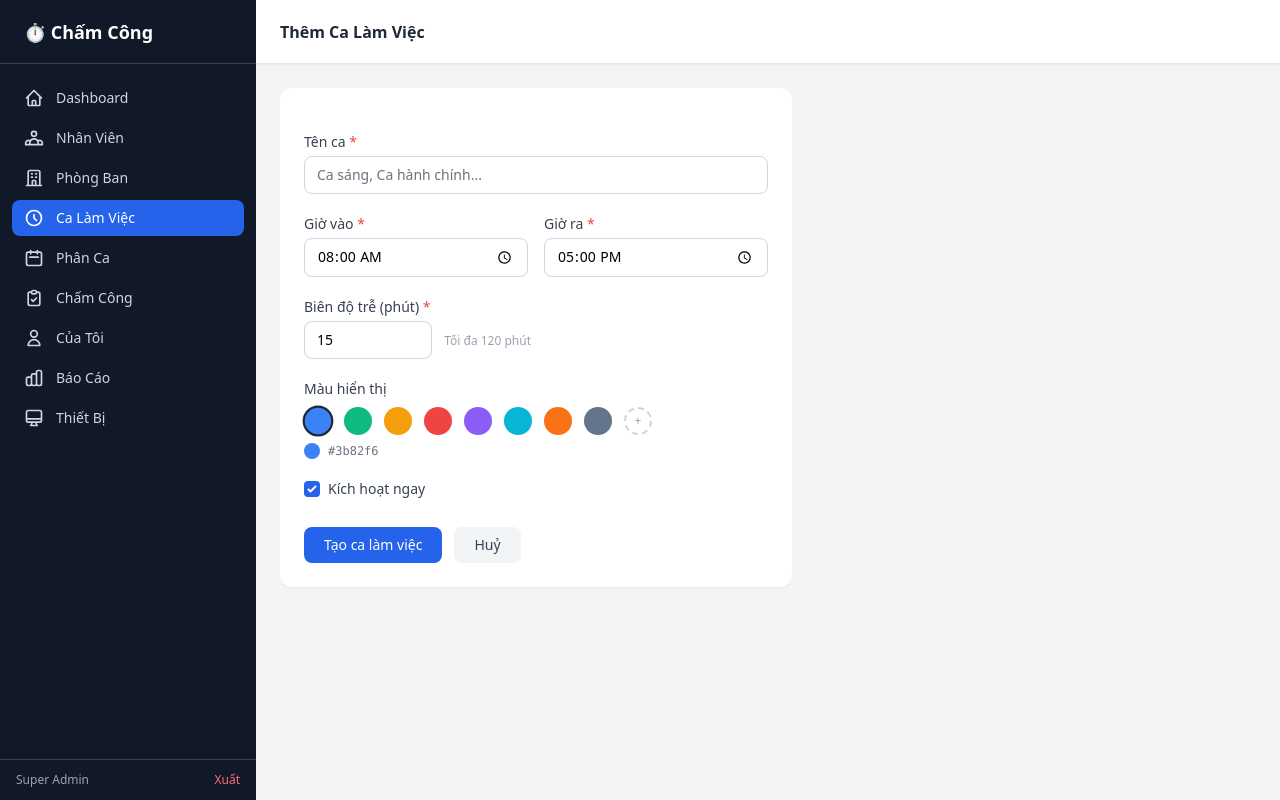
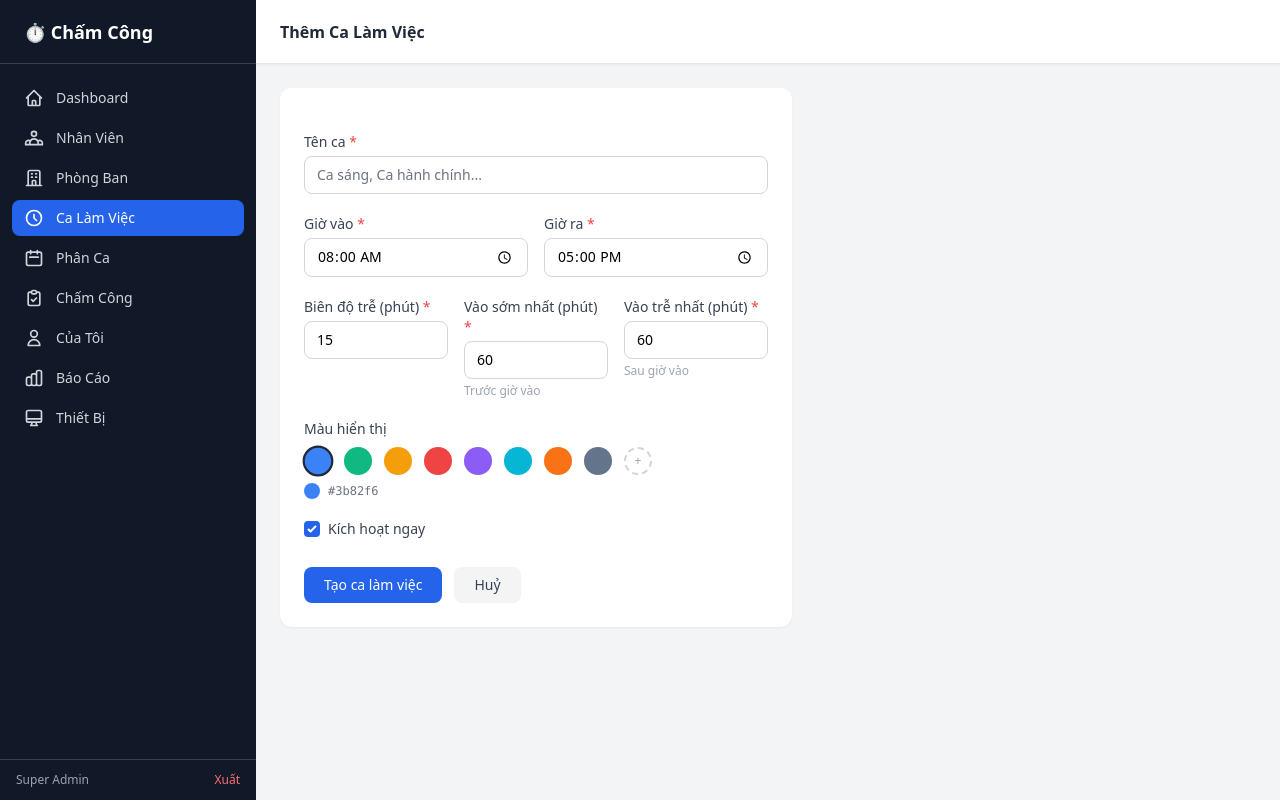
Before and after one commit to spaceCadetVUX/finalProject, a Laravel app: page /shifts/create in a window 1280 px wide. Run offline with Laravel 12, Linux system fonts and the light colour scheme; a user stored in the database is signed in; data comes from the database, SQL or seed files in the repository; style sheets or scripts are compiled from the project's sources.

Commit message:
checkin time

```diff
--- a/laravel/dashboard/app/Http/Controllers/Api/ShiftActiveController.php
+++ b/laravel/dashboard/app/Http/Controllers/Api/ShiftActiveController.php
@@ -82,6 +82,8 @@ class ShiftActiveController extends Controller
             'check_in_time'     => substr($tpl->check_in_time, 0, 5),
             'check_out_time'    => substr($tpl->check_out_time, 0, 5),
             'late_tolerance'    => $tpl->late_tolerance,
+            'checkin_before'    => $tpl->checkin_before,
+            'checkin_after'     => $tpl->checkin_after,
         ];
     }
 }
--- a/laravel/dashboard/app/Http/Controllers/Web/ShiftTemplateController.php
+++ b/laravel/dashboard/app/Http/Controllers/Web/ShiftTemplateController.php
@@ -25,12 +25,14 @@ class ShiftTemplateController extends Controller
     public function store(Request $request)
     {
         $data = $request->validate([
-            'name'           => 'required|string|max:100|unique:shift_templates',
-            'check_in_time'  => 'required|date_format:H:i',
-            'check_out_time' => 'required|date_format:H:i',
-            'late_tolerance' => 'required|integer|min:0|max:120',
-            'color'          => ['required', 'regex:/^#[0-9A-Fa-f]{6}$/'],
-            'is_active'      => 'boolean',
+            'name'            => 'required|string|max:100|unique:shift_templates',
+            'check_in_time'   => 'required|date_format:H:i',
+            'check_out_time'  => 'required|date_format:H:i',
+            'late_tolerance'  => 'required|integer|min:0|max:480',
+            'checkin_before'  => 'required|integer|min:0|max:480',
+            'checkin_after'   => 'required|integer|min:0|max:480',
+            'color'           => ['required', 'regex:/^#[0-9A-Fa-f]{6}$/'],
+            'is_active'       => 'boolean',
         ]);
 
         $data['is_active'] = $request->boolean('is_active', true);
@@ -52,7 +54,9 @@ class ShiftTemplateController extends Controller
             'name'           => "required|string|max:100|unique:shift_templates,name,{$shift->id}",
             'check_in_time'  => 'required|date_format:H:i',
             'check_out_time' => 'required|date_format:H:i',
-            'late_tolerance' => 'required|integer|min:0|max:120',
+            'late_tolerance' => 'required|integer|min:0|max:480',
+            'checkin_before' => 'required|integer|min:0|max:480',
+            'checkin_after'  => 'required|integer|min:0|max:480',
             'color'          => ['required', 'regex:/^#[0-9A-Fa-f]{6}$/'],
             'is_active'      => 'boolean',
         ]);
--- a/laravel/dashboard/app/Models/ShiftTemplate.php
+++ b/laravel/dashboard/app/Models/ShiftTemplate.php
@@ -7,7 +7,9 @@ use Illuminate\Database\Eloquent\Model;
 class ShiftTemplate extends Model
 {
     protected $fillable = [
-        'name', 'check_in_time', 'check_out_time', 'late_tolerance', 'color', 'is_active',
+        'name', 'check_in_time', 'check_out_time',
+        'late_tolerance', 'checkin_before', 'checkin_after',
+        'color', 'is_active',
     ];
 
     protected $casts = [
--- a/laravel/dashboard/resources/views/shifts/create.blade.php
+++ b/laravel/dashboard/resources/views/shifts/create.blade.php
@@ -62,19 +62,46 @@
                 </div>
             </div>
 
-            {{-- Biên độ trễ --}}
+            {{-- Biên độ trễ + cửa sổ check-in --}}
+            <div class="grid grid-cols-3 gap-4">
                 <div>
                     <label class="block text-sm font-medium text-gray-700 mb-1">
                         Biên độ trễ (phút) <span class="text-red-500">*</span>
                     </label>
                     <input type="number" name="late_tolerance" value="{{ old('late_tolerance', 15) }}"
-                       min="0" max="120"
-                       class="w-32 border border-gray-300 rounded-lg px-3 py-2 text-sm focus:ring-2 focus:ring-blue-500 focus:outline-none
+                           min="0" max="480"
+                           class="w-full border border-gray-300 rounded-lg px-3 py-2 text-sm focus:ring-2 focus:ring-blue-500 focus:outline-none
                                   @error('late_tolerance') border-red-400 @enderror">
-                <span class="text-xs text-gray-400 ml-2">Tối đa 120 phút</span>
                     @error('late_tolerance')
                         <p class="text-red-500 text-xs mt-1">{{ $message }}</p>
                     @enderror
+                </div>
+                <div>
+                    <label class="block text-sm font-medium text-gray-700 mb-1">
+                        Vào sớm nhất (phút) <span class="text-red-500">*</span>
+                    </label>
+                    <input type="number" name="checkin_before" value="{{ old('checkin_before', 60) }}"
+                           min="0" max="480"
+                           class="w-full border border-gray-300 rounded-lg px-3 py-2 text-sm focus:ring-2 focus:ring-blue-500 focus:outline-none
+                                  @error('checkin_before') border-red-400 @enderror">
+                    <p class="text-xs text-gray-400 mt-1">Trước giờ vào</p>
+                    @error('checkin_before')
+                        <p class="text-red-500 text-xs mt-1">{{ $message }}</p>
+                    @enderror
+                </div>
+                <div>
+                    <label class="block text-sm font-medium text-gray-700 mb-1">
+                        Vào trễ nhất (phút) <span class="text-red-500">*</span>
+                    </label>
+                    <input type="number" name="checkin_after" value="{{ old('checkin_after', 60) }}"
+                           min="0" max="480"
+                           class="w-full border border-gray-300 rounded-lg px-3 py-2 text-sm focus:ring-2 focus:ring-blue-500 focus:outline-none
+                                  @error('checkin_after') border-red-400 @enderror">
+                    <p class="text-xs text-gray-400 mt-1">Sau giờ vào</p>
+                    @error('checkin_after')
+                        <p class="text-red-500 text-xs mt-1">{{ $message }}</p>
+                    @enderror
+                </div>
             </div>
 
             {{-- Màu hiển thị --}}
```
Also changed, not shown: laravel/dashboard/resources/views/shifts/edit.blade.php (+33 -4 lines), laravel/dashboard/database/migrations/0010_add_checkin_window_to_shift_templates.php (added), 1 other file. Lines whose indentation alone changed are shown as unchanged.
